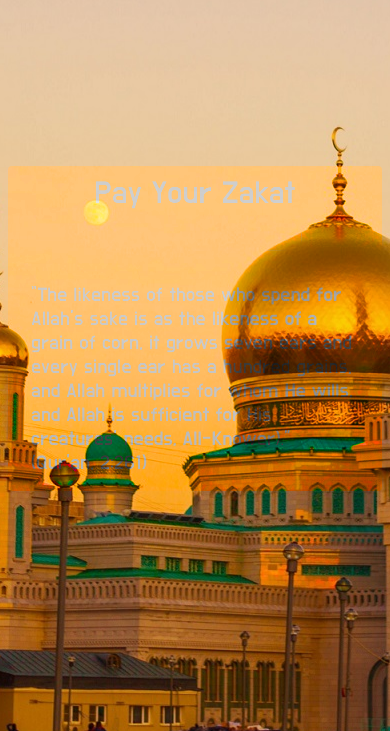
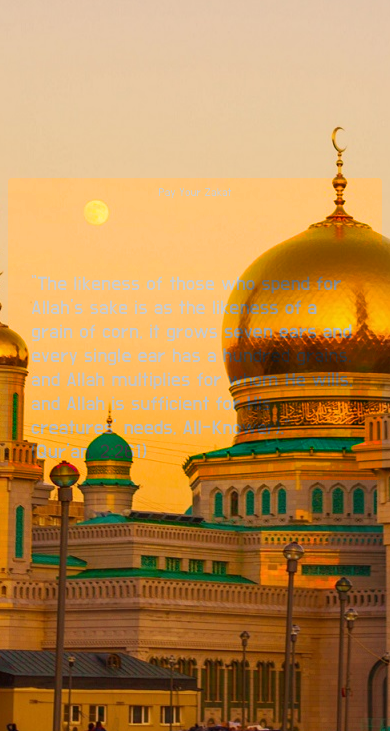
Before and after one commit to oshooo/Dfb-Riders, a plain HTML site: page index.html in a window 390 px wide. Shown: the part 113-844 px from the top of the page. Drawn offline with nearby package versions, Linux system fonts and the light colour scheme; a web font is replaced by a local one.

Commit message:
made text responsive

```diff
--- a/style2.css
+++ b/style2.css
@@ -10,12 +10,10 @@ body{
 }.content{
     background: rgba(92, 71, 71, 0.3);
     mix-blend-mode: saturation;
+}h2{
+    font-size: 3vw;
+}p{
+    font-size: 1vw;
+}.btn{
+    font-size: 1vw;
 }
-
-@media (max-width: 575.98px) {
-    .btn{
-        font-size: .2em;
-    }body{
-        font-size: .5em;
-    }
- }
```
